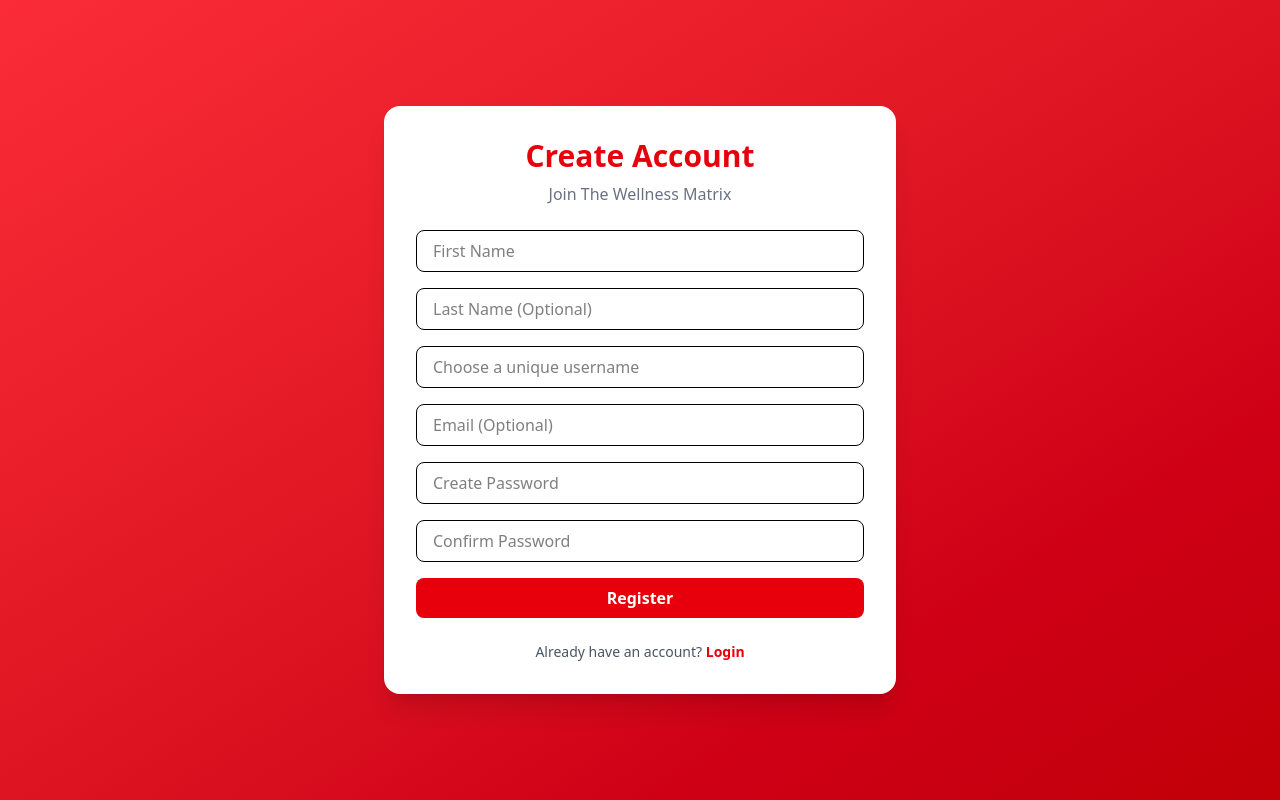
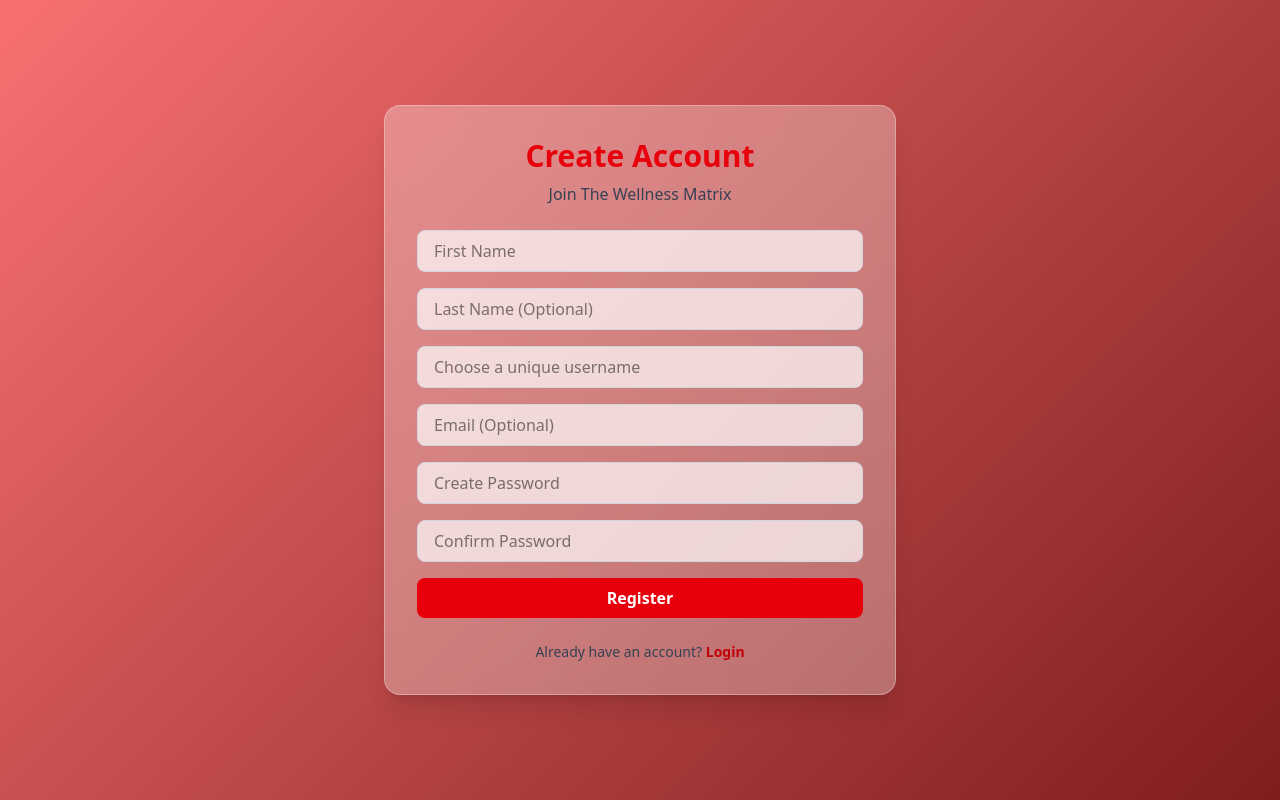
Before and after one commit to Khushi8825/The-Wellness-Matrix, a React app in the folder frontend/: page /register in a window 1280 px wide. Built offline with nearby package versions, Linux system fonts and the light colour scheme; the HTML template or start-up script is replaced by a standard one.

Commit message:
Landing & Register page structure2

```diff
--- a/frontend/src/pages/Login.jsx
+++ b/frontend/src/pages/Login.jsx
@@ -2,66 +2,91 @@
 
 function Login() {
   return (
-    <div className="min-h-screen flex items-center justify-center bg-gradient-to-br from-red-500 via-red-600 to-red-700">
+    <div className="min-h-screen flex items-center justify-center bg-[linear-gradient(135deg,#f87171,#7f1d1d)]">
+
+      {/* Fade animation styles */}
+            <style>
+        {`
+          @keyframes flipIn {
+            from {
+              opacity: 0;
+              transform: perspective(800px) rotateY(15deg) translateY(20px);
+            }
+            to {
+              opacity: 1;
+              transform: perspective(800px) rotateY(0deg) translateY(0);
+            }
+          }
+        `}
+      </style>
 
       {/* Login Card */}
-      <div className="bg-white w-full max-w-md rounded-2xl shadow-xl p-8">
-
+      <div
+        className="w-full max-w-md rounded-2xl p-8
+        bg-white/30 backdrop-blur-md
+        shadow-xl border border-white/30"
+        style={{
+          animation: "flipIn 1s ease-out 0.2s forwards",
+        }}
+      >
         {/* Heading */}
         <h2 className="text-3xl font-bold text-center text-red-600 mb-2">
           Welcome Back
         </h2>
-        <p className="text-center text-gray-500 mb-6">
+        <p className="text-center text-gray-700 mb-6">
           Login to continue your wellness journey
         </p>
 
         {/* Login Form */}
         <form className="space-y-5">
-
           {/* Username */}
           <div>
-            <label className="block text-sm font-medium text-gray-700 mb-1">
+            <label className="block text-sm font-medium text-gray-800 mb-1">
               Username
             </label>
             <input
               type="text"
               placeholder="Enter your username"
-              className="w-full px-4 py-2 border border-gray-300 rounded-lg focus:outline-none focus:ring-2 focus:ring-red-500"
+              className="w-full px-4 py-2 rounded-lg
+              bg-white/70 border border-gray-300
+              focus:outline-none focus:ring-2 focus:ring-red-500"
             />
           </div>
 
           {/* Password */}
           <div>
-            <label className="block text-sm font-medium text-gray-700 mb-1">
+            <label className="block text-sm font-medium text-gray-800 mb-1">
               Password
             </label>
             <input
               type="password"
               placeholder="Enter your password"
-              className="w-full px-4 py-2 border border-gray-300 rounded-lg focus:outline-none focus:ring-2 focus:ring-red-500"
+              className="w-full px-4 py-2 rounded-lg
+              bg-white/70 border border-gray-300
+              focus:outline-none focus:ring-2 focus:ring-red-500"
             />
           </div>
 
           {/* Login Button */}
           <button
             type="submit"
-            className="w-full bg-red-600 text-white py-2 rounded-lg font-semibold hover:bg-red-700 transition duration-300"
+            className="w-full bg-red-600 text-white py-2 rounded-lg
+            font-semibold hover:bg-red-700 transition duration-300"
           >
             Login
           </button>
         </form>
 
         {/* Register Link */}
-        <p className="text-center text-sm text-gray-600 mt-6">
+        <p className="text-center text-sm text-gray-700 mt-6">
           Don’t have an account?{" "}
           <Link
             to="/register"
-            className="text-red-600 font-semibold hover:underline"
+            className="text-red-700 font-semibold hover:underline"
           >
             Register
           </Link>
         </p>
-
       </div>
     </div>
   );
--- a/frontend/src/pages/Register.jsx
+++ b/frontend/src/pages/Register.jsx
@@ -14,12 +14,6 @@
   const [error, setError] = useState("");
 
   // 🔐 Strong password check algorithm
-  // Conditions:
-  // - Minimum 8 characters
-  // - At least 1 uppercase letter
-  // - At least 1 lowercase letter
-  // - At least 1 number
-  // - At least 1 special character
   const isStrongPassword = (password) => {
     const strongPasswordRegex =
       /^(?=.*[a-z])(?=.*[A-Z])(?=.*\d)(?=.*[@$!%*?&])[A-Za-z\d@$!%*?&]{8,}$/;
@@ -36,13 +30,11 @@
   const handleSubmit = (e) => {
     e.preventDefault();
 
-    // Password match check
     if (formData.password !== formData.confirmPassword) {
       setError("Passwords do not match");
       return;
     }
 
-    // Strong password validation
     if (!isStrongPassword(formData.password)) {
       setError(
         "Password must be at least 8 characters long and include uppercase, lowercase, number, and special character."
@@ -50,101 +42,131 @@
       return;
     }
 
-    // ✅ Username uniqueness check
-    // TODO: When backend & database are connected,
-    // check if username already exists before creating user
-
+    // TODO: check username uniqueness from backend
     setError("");
     console.log("Register data:", formData);
   };
 
   return (
-    <div className="min-h-screen flex items-center justify-center bg-gradient-to-br from-red-500 to-red-700">
-      <div className="bg-white w-full max-w-lg rounded-2xl shadow-xl p-8">
+    <div className="min-h-screen flex items-center justify-center bg-[linear-gradient(135deg,#f87171,#7f1d1d)]">
+
+      {/* Drop animation styles */}
+      <style>
+        {`
+          @keyframes dropIn {
+            from {
+              opacity: 0;
+              transform: translateY(-30px);
+            }
+            to {
+              opacity: 1;
+              transform: translateY(0);
+            }
+          }
+        `}
+      </style>
+
+      {/* Register Card */}
+      <div
+        className="w-full max-w-lg rounded-2xl p-8
+        backdrop-blur-md
+        shadow-xl border border-white/30
+        bg-white/30 opacity-0"
+        style={{
+          animation: "dropIn 0.8s ease-out forwards",
+        }}
+      >
         <h2 className="text-3xl font-bold text-center text-red-600 mb-2">
           Create Account
         </h2>
-        <p className="text-center text-gray-500 mb-6">
+        <p className="text-center text-gray-700 mb-6">
           Join The Wellness Matrix
         </p>
 
         <form onSubmit={handleSubmit} className="space-y-4">
-          {/* First Name */}
           <input
             type="text"
             name="firstName"
             placeholder="First Name"
             required
             onChange={handleChange}
-            className="w-full px-4 py-2 border rounded-lg focus:ring-2 focus:ring-red-500 outline-none"
+            className="w-full px-4 py-2 rounded-lg
+            bg-white/70 border border-gray-300
+            focus:ring-2 focus:ring-red-500 outline-none"
           />
 
-          {/* Last Name (Optional) */}
           <input
             type="text"
             name="lastName"
             placeholder="Last Name (Optional)"
             onChange={handleChange}
-            className="w-full px-4 py-2 border rounded-lg focus:ring-2 focus:ring-red-500 outline-none"
+            className="w-full px-4 py-2 rounded-lg
+            bg-white/70 border border-gray-300
+            focus:ring-2 focus:ring-red-500 outline-none"
           />
 
-          {/* Username */}
           <input
             type="text"
             name="username"
             placeholder="Choose a unique username"
             required
             onChange={handleChange}
-            className="w-full px-4 py-2 border rounded-lg focus:ring-2 focus:ring-red-500 outline-none"
+            className="w-full px-4 py-2 rounded-lg
+            bg-white/70 border border-gray-300
+            focus:ring-2 focus:ring-red-500 outline-none"
           />
 
-          {/* Email (Optional) */}
           <input
             type="email"
             name="email"
             placeholder="Email (Optional)"
             onChange={handleChange}
-            className="w-full px-4 py-2 border rounded-lg focus:ring-2 focus:ring-red-500 outline-none"
+            className="w-full px-4 py-2 rounded-lg
+            bg-white/70 border border-gray-300
+            focus:ring-2 focus:ring-red-500 outline-none"
           />
 
-          {/* Password */}
           <input
             type="password"
             name="password"
             placeholder="Create Password"
             required
             onChange={handleChange}
-            className="w-full px-4 py-2 border rounded-lg focus:ring-2 focus:ring-red-500 outline-none"
+            className="w-full px-4 py-2 rounded-lg
+            bg-white/70 border border-gray-300
+            focus:ring-2 focus:ring-red-500 outline-none"
           />
 
-          {/* Confirm Password */}
           <input
             type="password"
             name="confirmPassword"
             placeholder="Confirm Password"
             required
             onChange={handleChange}
-            className="w-full px-4 py-2 border rounded-lg focus:ring-2 focus:ring-red-500 outline-none"
+            className="w-full px-4 py-2 rounded-lg
+            bg-white/70 border border-gray-300
+            focus:ring-2 focus:ring-red-500 outline-none"
           />
 
-          {/* Error Message */}
           {error && (
             <p className="text-sm text-red-600 text-center">{error}</p>
           )}
 
-          {/* Register Button */}
           <button
             type="submit"
-            className="w-full bg-red-600 text-white py-2 rounded-lg font-semibold hover:bg-red-700 transition"
+            className="w-full bg-red-600 text-white py-2 rounded-lg
+            font-semibold hover:bg-red-700 transition"
           >
             Register
           </button>
         </form>
 
-        {/* Login Redirect */}
-        <p className="text-center text-sm text-gray-600 mt-6">
+        <p className="text-center text-sm text-gray-700 mt-6">
           Already have an account?{" "}
-          <Link to="/login" className="text-red-600 font-semibold hover:underline">
+          <Link
+            to="/login"
+            className="text-red-700 font-semibold hover:underline"
+          >
             Login
           </Link>
         </p>
```
